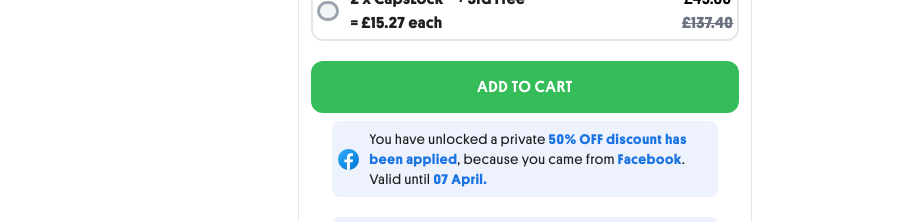
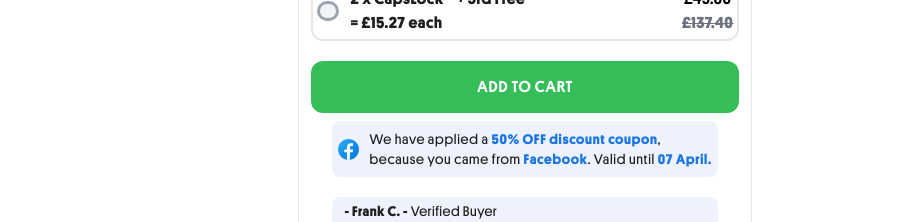
Before and after one commit to KolyStudio/Vehicules, a Next.js app: page / in a window 1280 px wide. Shown: the part 820-1042 px from the top of the page, without its empty margins (378-1280 px from the left). Built offline with nearby package versions, Linux system fonts and the light colour scheme.

Commit message:
first commit

```diff
--- a/components/Details.js
+++ b/components/Details.js
@@ -380,7 +380,7 @@ console.log(link);
                 className='w-[25px]  '
               />
         <h3 className="">
-           You have unlocked a private<strong className="text-[#1b74e4]"> 50% OFF discount has been applied</strong>, because you came from <strong className="text-[#1b74e4]">Facebook</strong>. Valid until <strong className="text-[#1b74e4]">07 April.</strong>
+           We have applied a <strong className="text-[#1b74e4]"> 50% OFF discount coupon</strong>, because you came from <strong className="text-[#1b74e4]">Facebook</strong>. Valid until <strong className="text-[#1b74e4]">07 April.</strong>
         </h3>
       </section>
 
```
